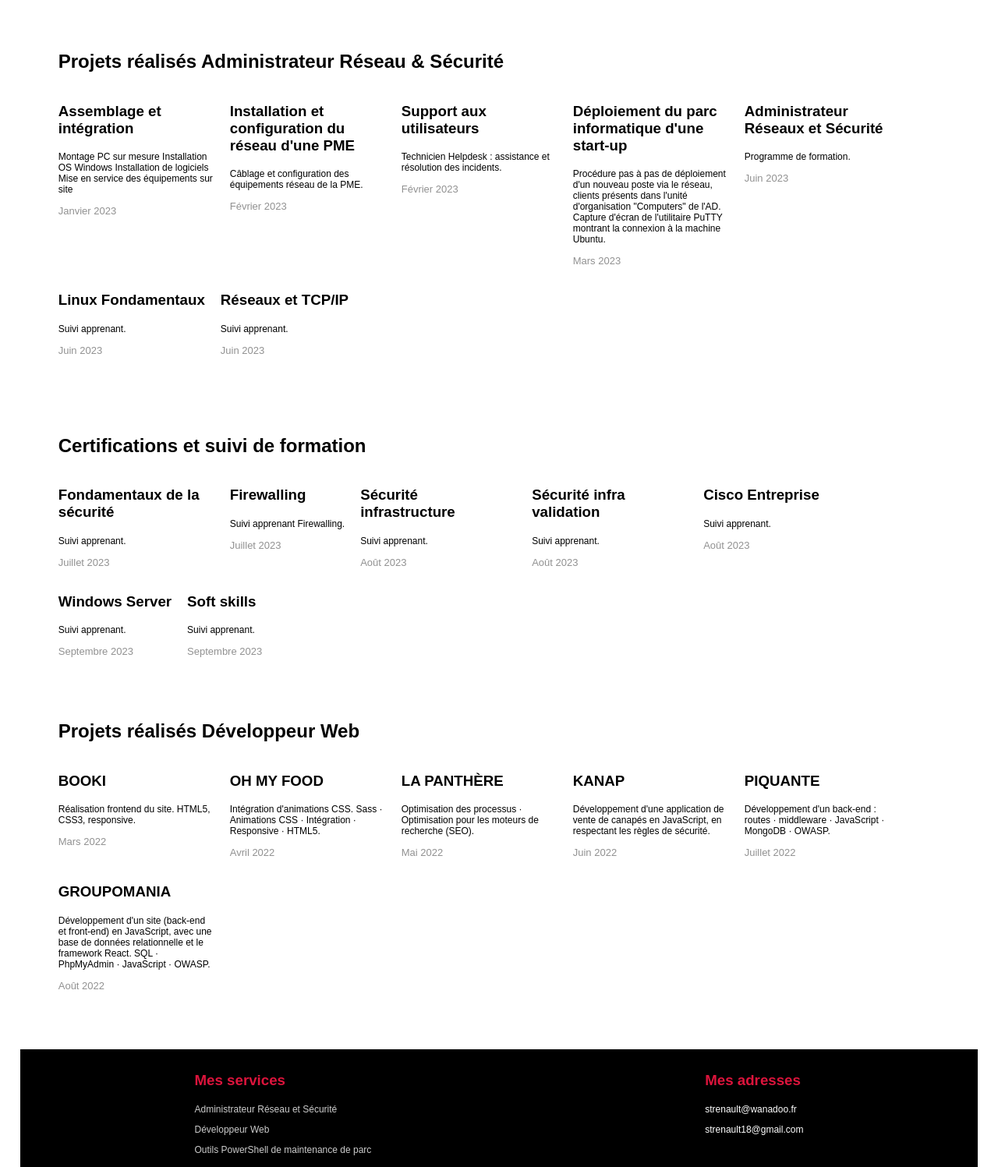
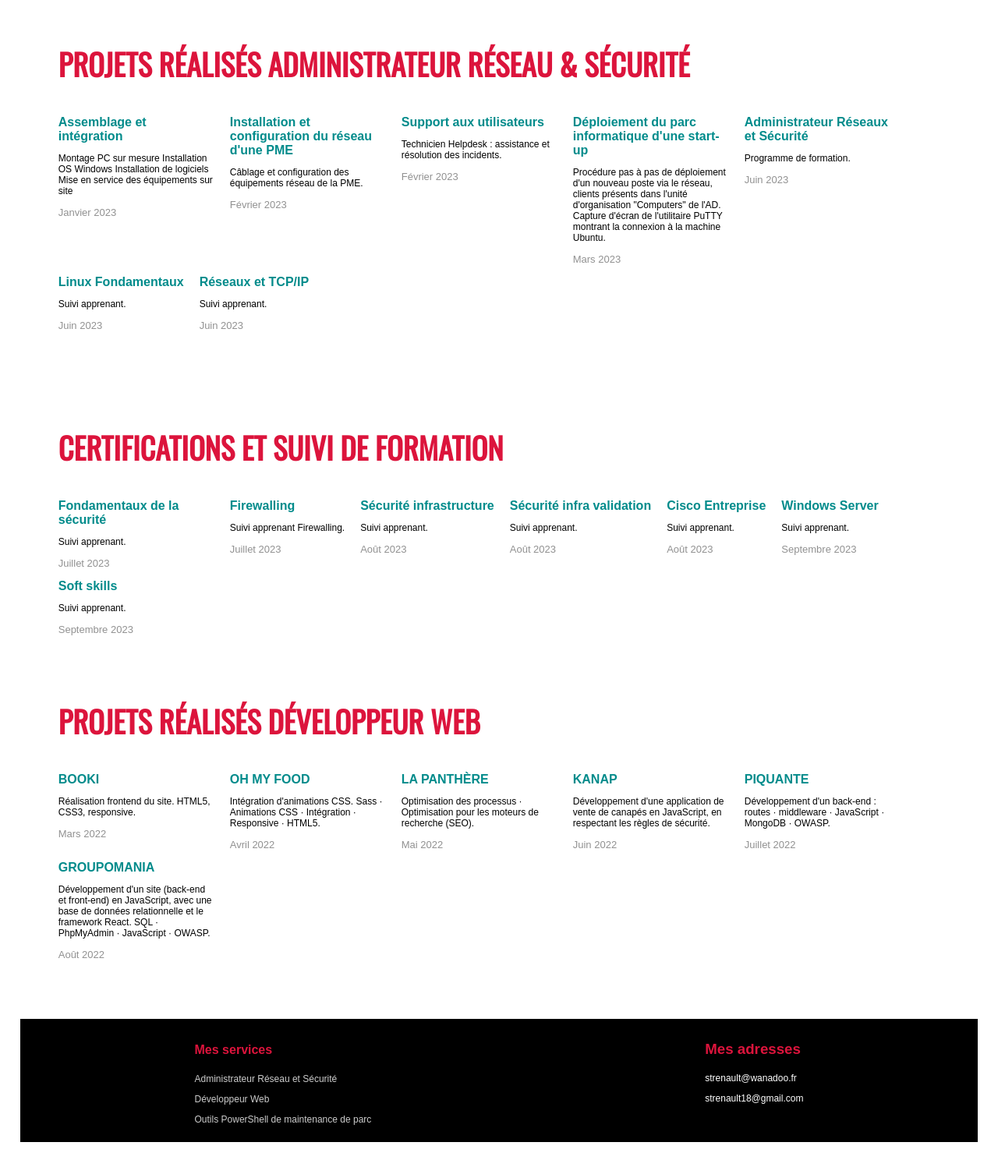
Before and after one commit to strenault/portfolio, a plain HTML site: page index.html in a window 1280 px wide. Shown: the part 1473-2970 px from the top of the page at 78% size. After the commit the page ends 2938 px from the top, so only its background shows below. Drawn offline with nearby package versions, Linux system fonts and the light colour scheme.

Commit message:
Correction titres : h2/h3 remplacés par h1/h4 pour matcher le CSS (debordement section Certifications)

```diff
--- a/index.html
+++ b/index.html
@@ -36,10 +36,10 @@
 			</section>
 
 			<section class="projects-section1">
-				<h2 id="outils-parc">Outils développés — Maintenance de parc (PowerShell)</h2>
+				<h1 id="outils-parc">Outils développés — Maintenance de parc (PowerShell)</h1>
 				<div class="projects1">
 					<div class="project1 up up--1">
-						<h3>StressTest_PC — stress matériel et compatibilité Windows 11</h3>
+						<h4>StressTest_PC — stress matériel et compatibilité Windows 11</h4>
 						<a href="captures/stresstest_rapport.png">
 							<p class="description">
 								Outil de stress CPU / RAM / disque / GPU avec détection automatique du type de
@@ -54,7 +54,7 @@
 						</a>
 					</div>
 					<div class="project1 up up--2">
-						<h3>Get-Diagnostic — diagnostic et dépannage N1/N2</h3>
+						<h4>Get-Diagnostic — diagnostic et dépannage N1/N2</h4>
 						<a href="captures/getdiagnostic_rapport.png">
 							<p class="description">
 								Diagnostic complet des postes Windows : disques (SMART), services critiques,
@@ -68,7 +68,7 @@
 						</a>
 					</div>
 					<div class="project1 up up--3">
-						<h3>Diag_PC — plateforme modulaire de diagnostic de parc</h3>
+						<h4>Diag_PC — plateforme modulaire de diagnostic de parc</h4>
 						<a href="captures/diagpc_rapport.png">
 							<p class="description">
 								Orchestrateur pilotant 3 modules PowerShell : identification des postes
@@ -82,7 +82,7 @@
 						</a>
 					</div>
 					<div class="project1 up up--4">
-						<h3>Rch Pilote — mise à jour sélective des pilotes</h3>
+						<h4>Rch Pilote — mise à jour sélective des pilotes</h4>
 						<a href="extraits/rch_pilote_selectif.ps1">
 							<p class="description">
 								Mise à jour sélective des pilotes depuis un partage réseau : mappe le partage,
@@ -98,10 +98,10 @@
 			</section>
 
 			<section class="projects-section1">
-				<h2 id="projets-reseau">Projets réalisés Administrateur Réseau &amp; Sécurité</h2>
+				<h1 id="projets-reseau">Projets réalisés Administrateur Réseau &amp; Sécurité</h1>
 				<div class="projects1">
 					<div class="project1 up up--7">
-						<h3>Assemblage et intégration</h3>
+						<h4>Assemblage et intégration</h4>
 						<a href="images/Renault_Stéphane_2_Schéma_122022.pdf">
 							<p class="description">
 								Montage PC sur mesure
@@ -113,7 +113,7 @@
 						</a>
 					</div>
 					<div class="project1 up up--8">
-						<h3>Installation et configuration du réseau d'une PME</h3>
+						<h4>Installation et configuration du réseau d'une PME</h4>
 						<a href="images/Renault_Stéphane_6_Documentation_022023.pdf">
 							<p class="description">
 								Câblage et configuration des équipements réseau de la PME.
@@ -122,7 +122,7 @@
 						</a>
 					</div>
 					<div class="project1 up up--9">
-						<h3>Support aux utilisateurs</h3>
+						<h4>Support aux utilisateurs</h4>
 						<a href="images/Renault_Stéphane_1_copie_ecran_032023.pdf">
 							<p class="description">
 								Technicien Helpdesk : assistance et résolution des incidents.
@@ -131,7 +131,7 @@
 						</a>
 					</div>
 					<div class="project1 up up--10">
-						<h3>Déploiement du parc informatique d'une start-up</h3>
+						<h4>Déploiement du parc informatique d'une start-up</h4>
 						<a href="images/Renault_Stéphane_1_Procedure_052023.pdf">
 							<p class="description">
 								Procédure pas à pas de déploiement d'un nouveau poste via le réseau,
@@ -142,7 +142,7 @@
 						</a>
 					</div>
 					<div class="project1 up up--11">
-						<h3>Administrateur Réseaux et Sécurité</h3>
+						<h4>Administrateur Réseaux et Sécurité</h4>
 						<a href="images/INETUM PROGRAMME_ADMIN_RESEAUX_SECURITE.pdf">
 							<p class="description">
 								Programme de formation.
@@ -151,7 +151,7 @@
 						</a>
 					</div>
 					<div class="project1 up up--12">
-						<h3>Linux Fondamentaux</h3>
+						<h4>Linux Fondamentaux</h4>
 						<a href="images/Linux Fondamentaux.pdf">
 							<p class="description">
 								Suivi apprenant.
@@ -160,7 +160,7 @@
 						</a>
 					</div>
 					<div class="project1 up up--13">
-						<h3>Réseaux et TCP/IP</h3>
+						<h4>Réseaux et TCP/IP</h4>
 						<a href="images/Fond. Réseaux et TCP-IP.pdf">
 							<p class="description">
 								Suivi apprenant.
@@ -172,10 +172,10 @@
 			</section>
 
 			<section class="projects-section2">
-				<h2 id="projets-securite">Certifications et suivi de formation</h2>
+				<h1 id="projets-securite">Certifications et suivi de formation</h1>
 				<div class="projects2">
 					<div class="project2 up up--14">
-						<h3>Fondamentaux de la sécurité</h3>
+						<h4>Fondamentaux de la sécurité</h4>
 						<a href="images/Fondament de la sécurité des réseaux.pdf">
 							<p class="description">
 								Suivi apprenant.
@@ -184,7 +184,7 @@
 						</a>
 					</div>
 					<div class="project2 up up--15">
-						<h3>Firewalling</h3>
+						<h4>Firewalling</h4>
 						<a href="images/Firewalling1.pdf">
 							<p class="description">
 								Suivi apprenant Firewalling.
@@ -193,7 +193,7 @@
 						</a>
 					</div>
 					<div class="project2 up up--17">
-						<h3>Sécurité infrastructure</h3>
+						<h4>Sécurité infrastructure</h4>
 						<a href="images/Sécurité infrastructure -part2.pdf">
 							<p class="description">
 								Suivi apprenant.
@@ -202,7 +202,7 @@
 						</a>
 					</div>
 					<div class="project2 up up--18">
-						<h3>Sécurité infra validation</h3>
+						<h4>Sécurité infra validation</h4>
 						<a href="images/Sécurité infra -validation.pdf">
 							<p class="description">
 								Suivi apprenant.
@@ -211,7 +211,7 @@
 						</a>
 					</div>
 					<div class="project2 up up--19">
-						<h3>Cisco Entreprise</h3>
+						<h4>Cisco Entreprise</h4>
 						<a href="images/Cisco Entreprise.pdf">
 							<p class="description">
 								Suivi apprenant.
@@ -220,7 +220,7 @@
 						</a>
 					</div>
 					<div class="project2 up up--20">
-						<h3>Windows Server</h3>
+						<h4>Windows Server</h4>
 						<a href="images/Windows server 2019-2022.pdf">
 							<p class="description">
 								Suivi apprenant.
@@ -229,7 +229,7 @@
 						</a>
 					</div>
 					<div class="project2 up up--21">
-						<h3>Soft skills</h3>
+						<h4>Soft skills</h4>
 						<a href="images/Sofskills.pdf">
 							<p class="description">
 								Suivi apprenant.
@@ -241,10 +241,10 @@
 			</section>
 
 			<section class="projects-section">
-				<h2 id="projets-web">Projets réalisés Développeur Web</h2>
+				<h1 id="projets-web">Projets réalisés Développeur Web</h1>
 				<div class="projects">
 					<div class="project up up--1">
-						<h3>BOOKI</h3>
+						<h4>BOOKI</h4>
 						<a href="images/booki.png">
 							<p class="description">
 								Réalisation frontend du site.
@@ -254,7 +254,7 @@
 						</a>
 					</div>
 					<div class="project up up--2">
-						<h3>OH MY FOOD</h3>
+						<h4>OH MY FOOD</h4>
 						<a href="images/ohmyfood.png">
 							<p class="description">
 								Intégration d'animations CSS.
@@ -264,7 +264,7 @@
 						</a>
 					</div>
 					<div class="project up up--3">
-						<h3>LA PANTHÈRE</h3>
+						<h4>LA PANTHÈRE</h4>
 						<a href="images/Rapport d'optimisation La Panthère.pdf">
 							<p class="description">
 								Optimisation des processus · Optimisation pour les moteurs de recherche (SEO).
@@ -273,7 +273,7 @@
 						</a>
 					</div>
 					<div class="project up up--4">
-						<h3>KANAP</h3>
+						<h4>KANAP</h4>
 						<a href="images/Kanap.png">
 							<p class="description">
 								Développement d'une application de vente de canapés en JavaScript,
@@ -283,7 +283,7 @@
 						</a>
 					</div>
 					<div class="project up up--5">
-						<h3>PIQUANTE</h3>
+						<h4>PIQUANTE</h4>
 						<a href="https://github.com/strenault/piq">
 							<p class="description">
 								Développement d'un back-end : routes · middleware · JavaScript · MongoDB · OWASP.
@@ -292,7 +292,7 @@
 						</a>
 					</div>
 					<div class="project up up--6">
-						<h3>GROUPOMANIA</h3>
+						<h4>GROUPOMANIA</h4>
 						<a href="images/groupomania.png">
 							<p class="description">
 								Développement d'un site (back-end et front-end) en JavaScript,
@@ -308,14 +308,14 @@
 
 		<footer>
 			<div class="colonne">
-				<h3>Mes services</h3>
+				<h4>Mes services</h4>
 				<p>Administrateur Réseau et Sécurité</p>
 				<p>Développeur Web</p>
 				<p>Outils PowerShell de maintenance de parc</p>
 			</div>
 
 			<div class="colonne">
-				<h3 id="adresses">Mes adresses</h3>
+				<h3 id="adresses">Mes adresses</h4>
 				<p><a href="mailto:strenault@wanadoo.fr">strenault@wanadoo.fr</a></p>
 				<p><a href="mailto:strenault18@gmail.com">strenault18@gmail.com</a></p>
 			</div>
```
